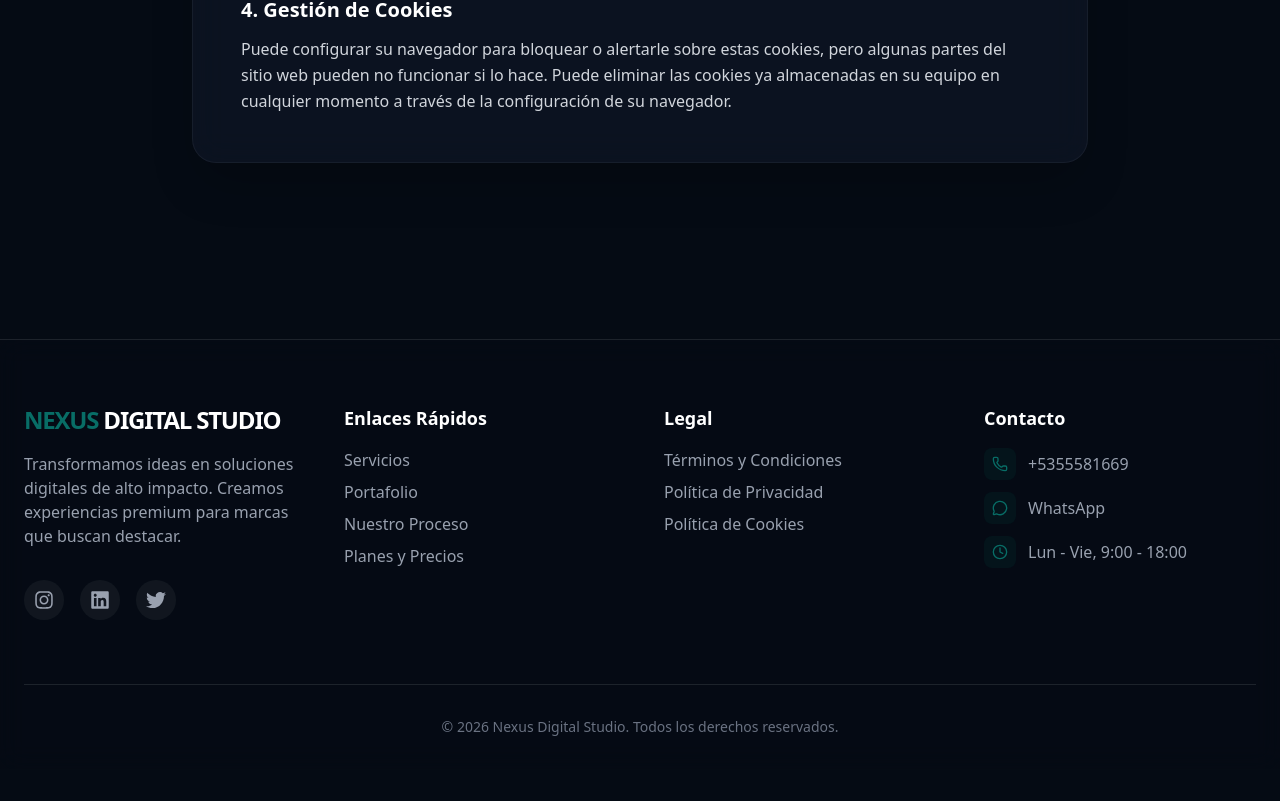
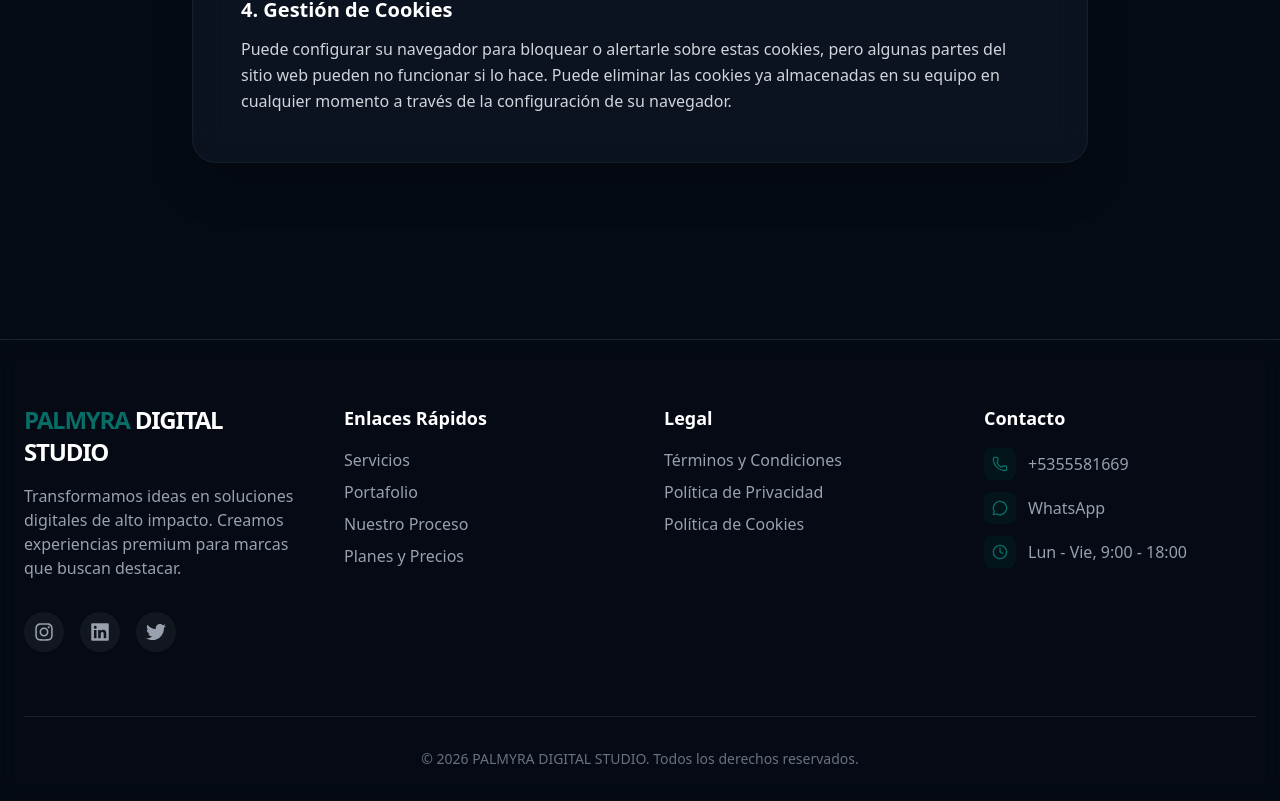
Before and after one commit to Cristian0311/Nexus-Digital-Studio, a React (Vite) app: page /cookies in a window 1280 px wide. Shown: the part 811-1612 px from the top of the page. Before the commit the page ends 1580 px from the top, so only its background shows below. Built offline with nearby package versions, Linux system fonts and the light colour scheme.

Commit message:
Update footer branding to Palmyra Digital Studio

```diff
--- a/src/components/layout/Footer.tsx
+++ b/src/components/layout/Footer.tsx
@@ -12,7 +12,7 @@
 
           <div className="flex flex-col gap-4">
             <h3 className="text-2xl font-bold tracking-tighter text-white">
-              <span className="text-brand">NEXUS</span> DIGITAL STUDIO
+              <span className="text-brand">PALMYRA</span> DIGITAL STUDIO
             </h3>
             <p className="text-gray-400">
               Transformamos ideas en soluciones digitales de alto impacto. Creamos experiencias premium para marcas que buscan destacar.
@@ -75,7 +75,7 @@
         </div>
 
         <div className="mt-16 border-t border-white/10 pt-8 text-center text-sm text-gray-500">
-          <p>&copy; {currentYear} Nexus Digital Studio. Todos los derechos reservados.</p>
+          <p>&copy; {currentYear} PALMYRA DIGITAL STUDIO. Todos los derechos reservados.</p>
         </div>
       </div>
     </footer>
```
